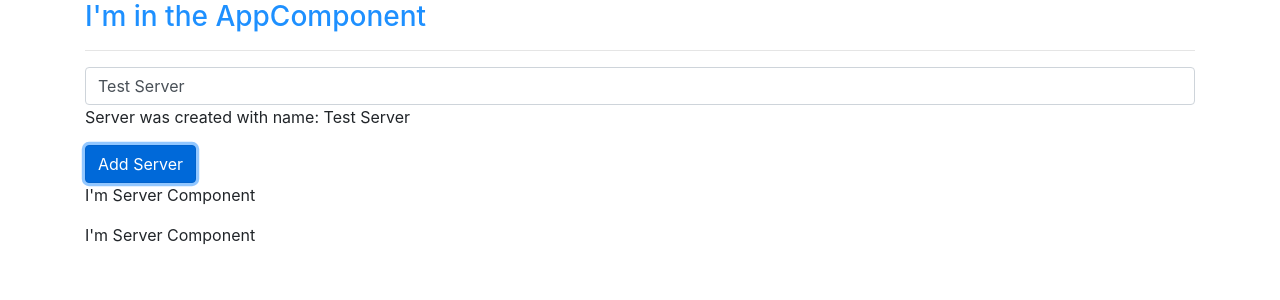
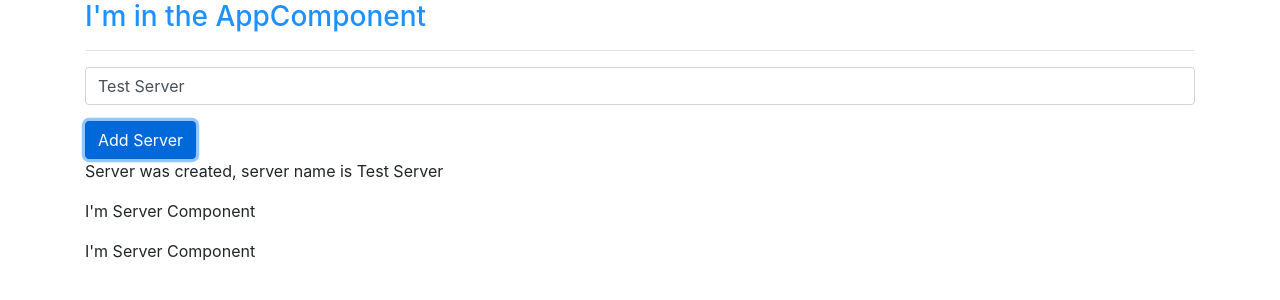
Before and after one commit to rydwan10/angular-udemy-tutorial, an Angular app: page / in a window 1280 px wide. Both pictures are taken after a click on the button "Add Server". Shown: the top 300 px of the page. Built offline with nearby package versions, Linux system fonts and the light colour scheme.

Commit message:
Conditional with ng-if and ng-template

```diff
--- a/src/app/servers/servers.component.html
+++ b/src/app/servers/servers.component.html
@@ -1,13 +1,20 @@
 <!-- <p>servers works!</p> -->
 <input type="text" class="form-control" [(ngModel)]="serverName" />
-<p>{{ serverCreationStatus }}</p>
 <button
   (click)="onCreateServer()"
   [disabled]="!allowNewServer"
-  class="btn btn-primary"
+  class="btn btn-primary mt-3"
 >
   Add Server
 </button>
 
+<!-- <p>{{ serverCreationStatus }}</p> -->
+<!-- <p *ngIf="serverCreated; else noServer"> -->
+<p *ngIf="serverCreated">Server was created, server name is {{ serverName }}</p>
+
+<!-- <ng-template #noServer>
+  <p>No server was created</p>
+</ng-template> -->
+
 <app-server></app-server>
 <app-server></app-server>
--- a/src/app/servers/servers.component.ts
+++ b/src/app/servers/servers.component.ts
@@ -10,6 +10,8 @@ export class ServersComponent implements OnInit {
   allowNewServer = false;
   serverCreationStatus = 'No server was created!';
   serverName = 'Test Server';
+  serverCreated = false;
+
   constructor() {
     setTimeout(() => {
       this.allowNewServer = true;
@@ -19,6 +21,7 @@ export class ServersComponent implements OnInit {
   ngOnInit(): void {}
 
   onCreateServer() {
+    this.serverCreated = true;
     this.serverCreationStatus =
       'Server was created with name: ' + this.serverName;
   }
```
